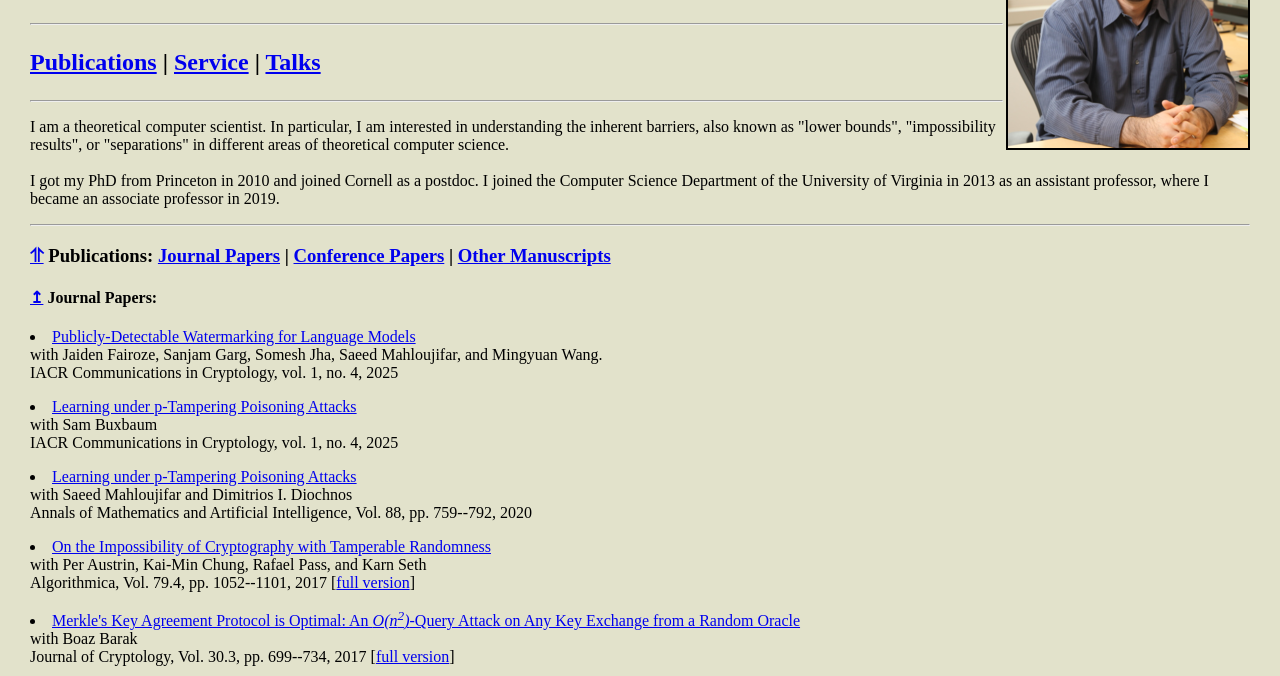
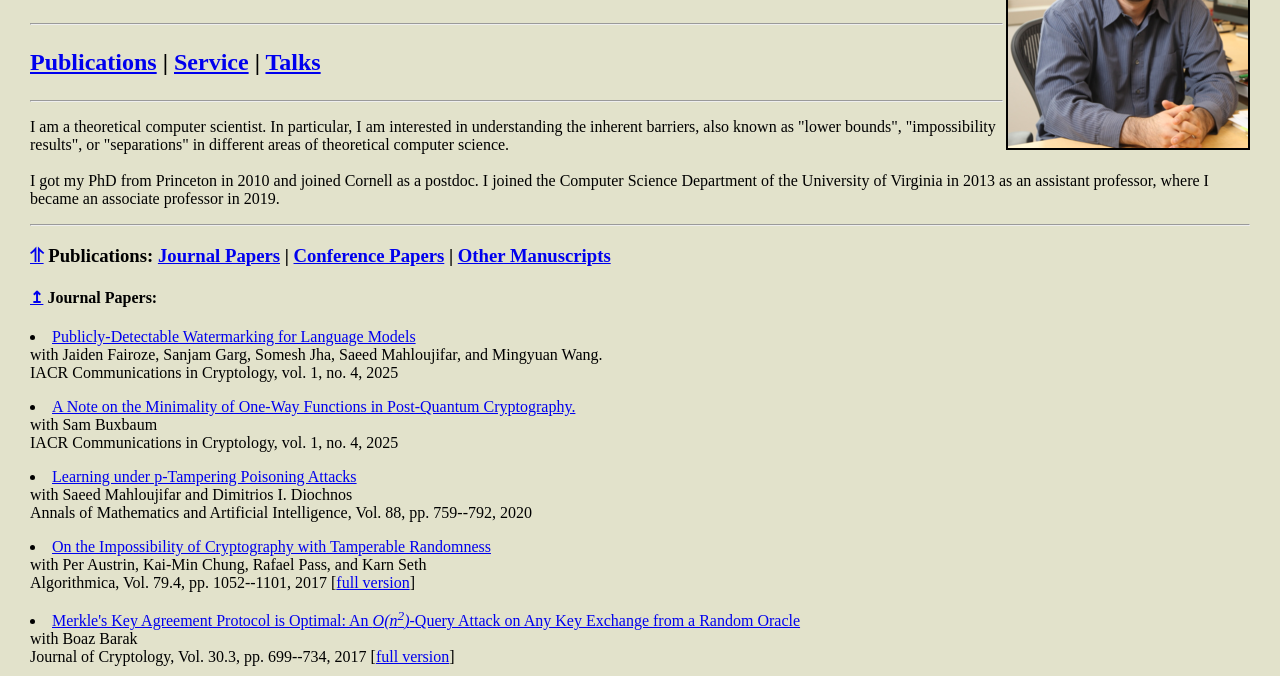
Before and after one commit to momahmoody/momahmoody.github.io, a plain HTML site: page index.html in a window 1280 px wide. Shown: the part 124-800 px from the top of the page. Drawn offline with Linux system fonts and the light colour scheme.

Commit message:
Update index.html

```diff
--- a/index.html
+++ b/index.html
@@ -86,7 +86,7 @@ Publicly-Detectable Watermarking for Language Models</A>
 
  <li>
 <A href="https://cic.iacr.org/i/1/4">
-Learning under p-Tampering Poisoning Attacks</A>
+A Note on the Minimality of One-Way Functions in Post-Quantum Cryptography.</A>
  <br />  with Sam Buxbaum
   <br /> IACR Communications in Cryptology, vol. 1, no. 4, 2025</b>
 </li>
@@ -201,7 +201,7 @@ Overparameterization from Computational Constraints
 Lower Bounds for the Number of Updates in Registration-Based Encryption
 </A>
  <br /> with Wei Qi and Ahmadreza Rahimi
-<br />  Theory of Cryptoraphy Conference  (TCC) 2022
+<br />  Theory of Cryptography Conference  (TCC) 2022
  <br />
 </li>
 <p />
```
